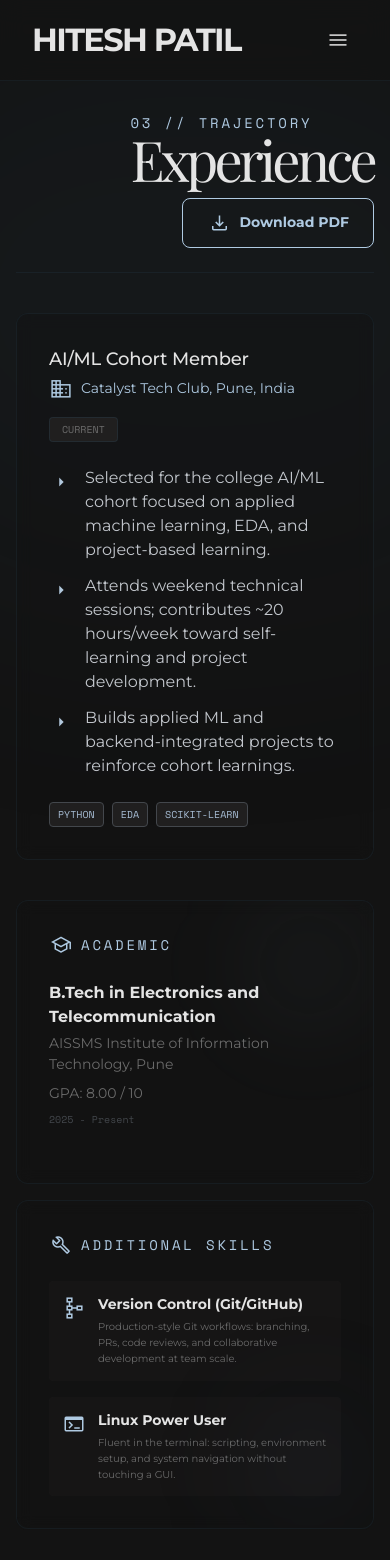
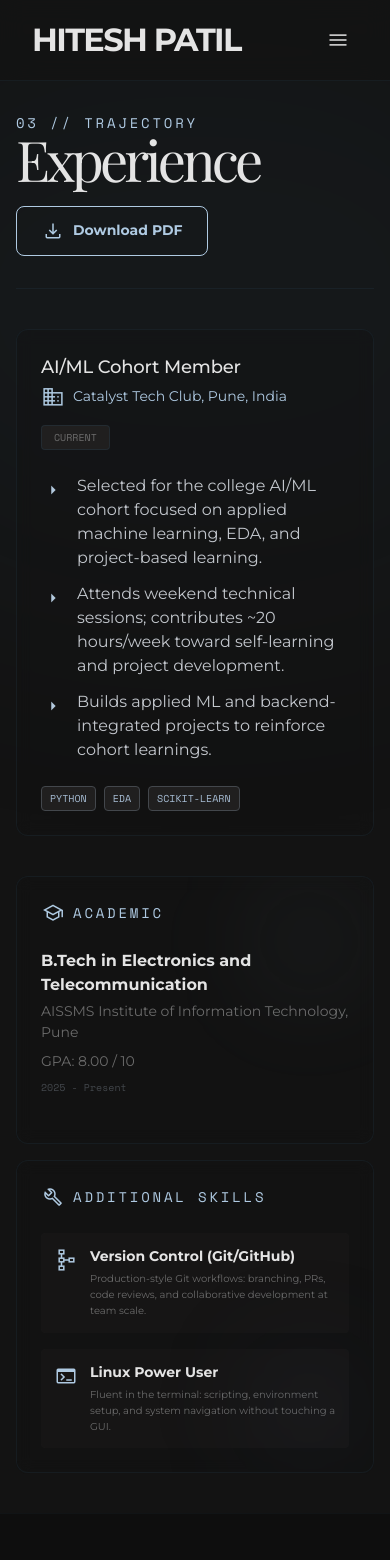
Before and after one commit to TheGoodDevil00/personal-portfolio, a Next.js app: page /experience in a window 390 px wide. Shown: the top 1560 px of the page. Built offline with nearby package versions, Linux system fonts and the light colour scheme; a web font is replaced by a local one.

Commit message:
update padding on mobile devices

```diff
--- a/app/experience/page.tsx
+++ b/app/experience/page.tsx
@@ -10,7 +10,7 @@ export default function Experience() {
 
       <main className="relative z-10 max-w-container-max mx-auto px-4 md:px-8 pt-28 pb-section flex-grow">
         {/* Hero Section Asymmetric Layout */}
-        <header className="flex flex-col md:flex-row justify-between items-end gap-element mb-section border-b border-primary-container/20 pb-element">
+        <header className="flex flex-col md:flex-row justify-between items-start md:items-end gap-6 mb-section border-b border-primary-container/20 pb-6">
           <div className="max-w-2xl">
             <p className="font-label-mono text-label-mono text-primary uppercase mb-unit">03 // TRAJECTORY</p>
             <h1 className="font-display text-display text-silver-mist">Experience</h1>
@@ -34,7 +34,7 @@ export default function Experience() {
 
             <div className="flex flex-col gap-element">
               {/* Frosted Card: Experience 1 */}
-              <div className="relative bg-surface/40 backdrop-blur-[8px] border border-primary-container/20 p-8 rounded-xl md:ml-12 group hover:bg-surface-container-high/50 hover:border-primary-container/40 transition-all duration-500">
+              <div className="relative bg-surface/40 backdrop-blur-[8px] border border-primary-container/20 p-6 md:p-8 rounded-xl md:ml-12 group hover:bg-surface-container-high/50 hover:border-primary-container/40 transition-all duration-500">
                 {/* Timeline Node */}
                 <div className="absolute -left-[41px] top-8 w-4 h-4 rounded-full bg-background border-2 border-primary hidden md:block group-hover:bg-primary transition-colors duration-300"></div>
                 <div className="flex flex-col md:flex-row justify-between items-start gap-4 mb-6">
@@ -75,7 +75,7 @@ export default function Experience() {
           {/* Right Column: Sidebar (Education & Certifications) (Span 4) */}
           <div className="lg:col-span-4 flex flex-col gap-element">
             {/* Education Bento Box */}
-            <div className="bg-surface/30 backdrop-blur-[8px] border border-primary-container/20 p-8 rounded-xl relative overflow-hidden">
+            <div className="bg-surface/30 backdrop-blur-[8px] border border-primary-container/20 p-6 md:p-8 rounded-xl relative overflow-hidden">
               <div className="absolute top-0 right-0 w-32 h-32 bg-primary/5 blur-[50px] rounded-full pointer-events-none"></div>
               <p className="font-label-mono text-label-mono text-primary uppercase mb-6 flex items-center gap-2">
                 <span className="material-symbols-outlined text-[18px]">school</span>
@@ -90,7 +90,7 @@ export default function Experience() {
             </div>
 
             {/* Certifications Bento Box */}
-            <div className="bg-surface/30 backdrop-blur-[8px] border border-primary-container/20 p-8 rounded-xl relative overflow-hidden">
+            <div className="bg-surface/30 backdrop-blur-[8px] border border-primary-container/20 p-6 md:p-8 rounded-xl relative overflow-hidden">
               <div className="absolute bottom-0 right-0 w-32 h-32 bg-secondary-container/10 blur-[50px] rounded-full pointer-events-none"></div>
               <p className="font-label-mono text-label-mono text-primary uppercase mb-6 flex items-center gap-2">
                 <span className="material-symbols-outlined text-[18px]">build</span>
--- a/app/projects/page.tsx
+++ b/app/projects/page.tsx
@@ -22,7 +22,7 @@ export default function Projects() {
       {/* Projects Grid */}
       <section className="grid grid-cols-1 md:grid-cols-2 gap-element">
         {/* Project Card 1 */}
-        <article className="bg-transparent backdrop-blur-[8px] border border-primary-container/20 rounded-lg p-8 flex flex-col gap-6 hover:border-primary-container/60 hover:shadow-[0_0_24px_rgba(43,69,89,0.15)] transition-all duration-500 group relative overflow-hidden">
+        <article className="bg-transparent backdrop-blur-[8px] border border-primary-container/20 rounded-lg p-6 md:p-8 flex flex-col gap-6 hover:border-primary-container/60 hover:shadow-[0_0_24px_rgba(43,69,89,0.15)] transition-all duration-500 group relative overflow-hidden">
           <div className="absolute inset-0 bg-gradient-to-br from-primary-container/5 to-transparent opacity-0 group-hover:opacity-100 transition-opacity duration-500"></div>
           <div className="relative z-10 flex flex-col h-full">
             <header className="flex justify-between items-start mb-4">
```
